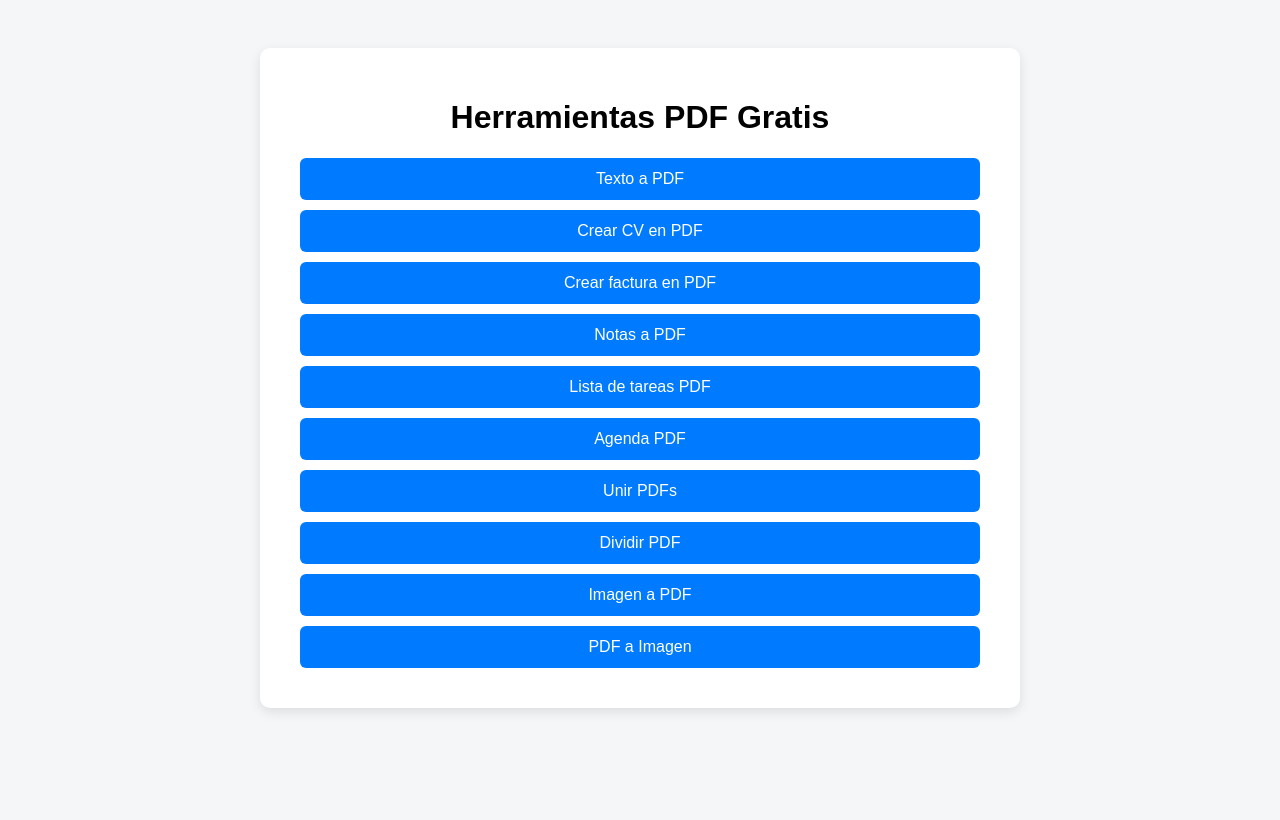
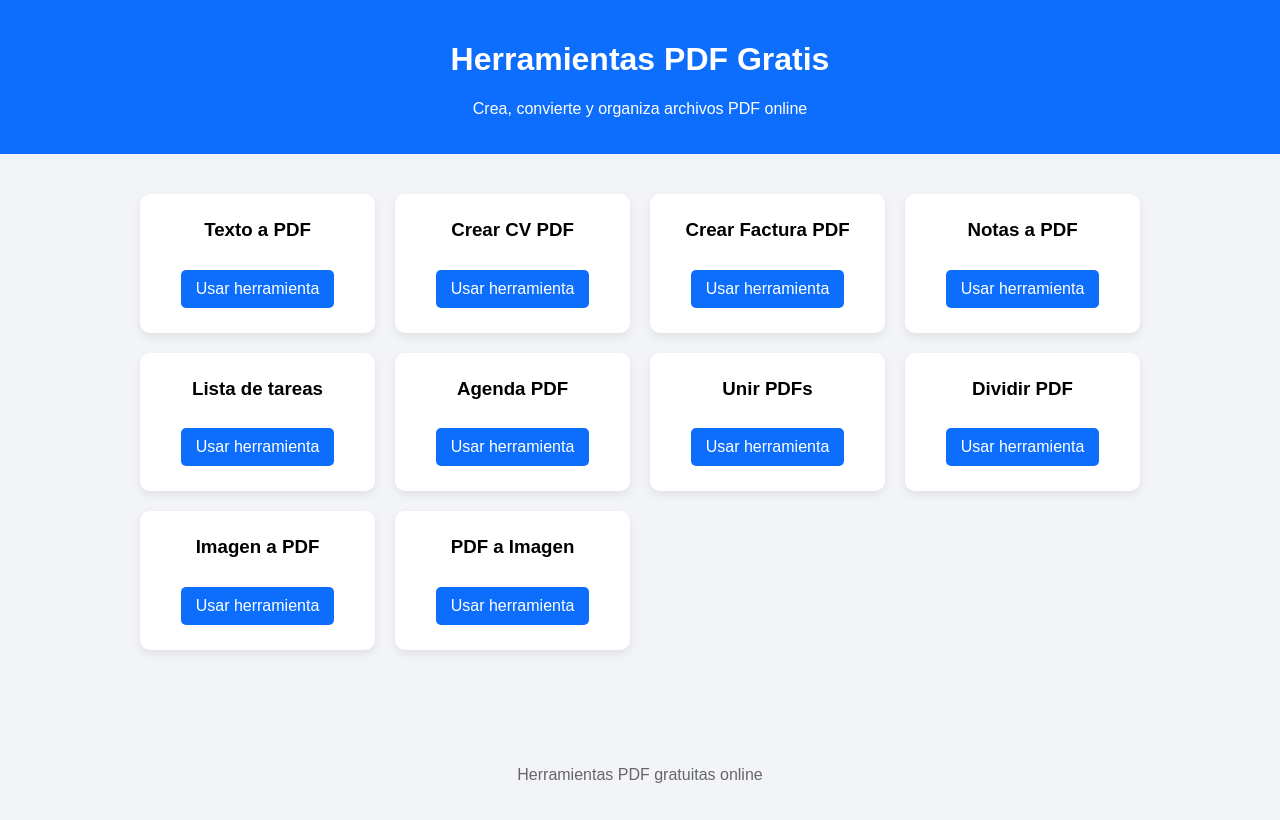
Before and after one commit to aguavellana1-lang/mi-web-pdf, a Flask app: page / in a window 1280 px wide. Before the commit the page ends 712 px from the top, so only its background shows below. Run offline with Flask 3, Linux system fonts and the light colour scheme.

Commit message:
Update index.html with new meta tags and styles

```diff
--- a/templates/index.html
+++ b/templates/index.html
@@ -1,39 +1,71 @@
 <!DOCTYPE html>
-<html>
+<html lang="es">
 <head>
 
-<title>Herramientas PDF Gratis</title>
+<meta charset="UTF-8">
+
+<title>Herramientas PDF Gratis | Crear y Convertir PDF Online</title>
+
+<meta name="description" content="Herramientas gratuitas para crear y convertir PDFs online: texto a PDF, unir PDF, dividir PDF, imagen a PDF y más.">
 
 <style>
 
 body{
-font-family:Arial;
-background:#f4f6f8;
+font-family:Arial, Helvetica, sans-serif;
+background:#f2f4f7;
+margin:0;
+}
+
+header{
+background:#0d6efd;
+color:white;
+padding:20px;
 text-align:center;
+}
+
+.container{
+max-width:1000px;
+margin:auto;
 padding:40px;
 }
 
-.container{
-background:white;
-padding:30px;
-border-radius:10px;
-max-width:700px;
-margin:auto;
-box-shadow:0 4px 12px rgba(0,0,0,0.1);
+.grid{
+display:grid;
+grid-template-columns:repeat(auto-fit,minmax(220px,1fr));
+gap:20px;
 }
 
-a{
-display:block;
-margin:10px;
-padding:12px;
-background:#007BFF;
+.tool{
+background:white;
+padding:25px;
+border-radius:10px;
+box-shadow:0 4px 10px rgba(0,0,0,0.08);
+text-align:center;
+}
+
+.tool h3{
+margin-top:0;
+}
+
+.tool a{
+display:inline-block;
+margin-top:10px;
+padding:10px 15px;
+background:#0d6efd;
 color:white;
 text-decoration:none;
-border-radius:6px;
+border-radius:5px;
 }
 
-a:hover{
-background:#0056b3;
+.tool a:hover{
+background:#0b5ed7;
+}
+
+footer{
+text-align:center;
+padding:20px;
+margin-top:40px;
+color:#666;
 }
 
 </style>
@@ -42,31 +74,72 @@ background:#0056b3;
 
 <body>
 
+<header>
+<h1>Herramientas PDF Gratis</h1>
+<p>Crea, convierte y organiza archivos PDF online</p>
+</header>
+
 <div class="container">
 
-<h1>Herramientas PDF Gratis</h1>
+<div class="grid">
 
-<a href="/texto">Texto a PDF</a>
+<div class="tool">
+<h3>Texto a PDF</h3>
+<a href="/texto">Usar herramienta</a>
+</div>
 
-<a href="/cv">Crear CV en PDF</a>
+<div class="tool">
+<h3>Crear CV PDF</h3>
+<a href="/cv">Usar herramienta</a>
+</div>
 
-<a href="/factura">Crear factura en PDF</a>
+<div class="tool">
+<h3>Crear Factura PDF</h3>
+<a href="/factura">Usar herramienta</a>
+</div>
 
-<a href="/notas">Notas a PDF</a>
+<div class="tool">
+<h3>Notas a PDF</h3>
+<a href="/notas">Usar herramienta</a>
+</div>
 
-<a href="/tareas">Lista de tareas PDF</a>
+<div class="tool">
+<h3>Lista de tareas</h3>
+<a href="/tareas">Usar herramienta</a>
+</div>
 
-<a href="/agenda">Agenda PDF</a>
+<div class="tool">
+<h3>Agenda PDF</h3>
+<a href="/agenda">Usar herramienta</a>
+</div>
 
-<a href="/unir-pdf">Unir PDFs</a>
+<div class="tool">
+<h3>Unir PDFs</h3>
+<a href="/unir-pdf">Usar herramienta</a>
+</div>
 
-<a href="/dividir-pdf">Dividir PDF</a>
+<div class="tool">
+<h3>Dividir PDF</h3>
+<a href="/dividir-pdf">Usar herramienta</a>
+</div>
 
-<a href="/imagen-a-pdf">Imagen a PDF</a>
+<div class="tool">
+<h3>Imagen a PDF</h3>
+<a href="/imagen-a-pdf">Usar herramienta</a>
+</div>
 
-<a href="/pdf-a-imagen">PDF a Imagen</a>
+<div class="tool">
+<h3>PDF a Imagen</h3>
+<a href="/pdf-a-imagen">Usar herramienta</a>
+</div>
 
 </div>
 
+</div>
+
+<footer>
+<p>Herramientas PDF gratuitas online</p>
+</footer>
+
 </body>
 </html>
```
